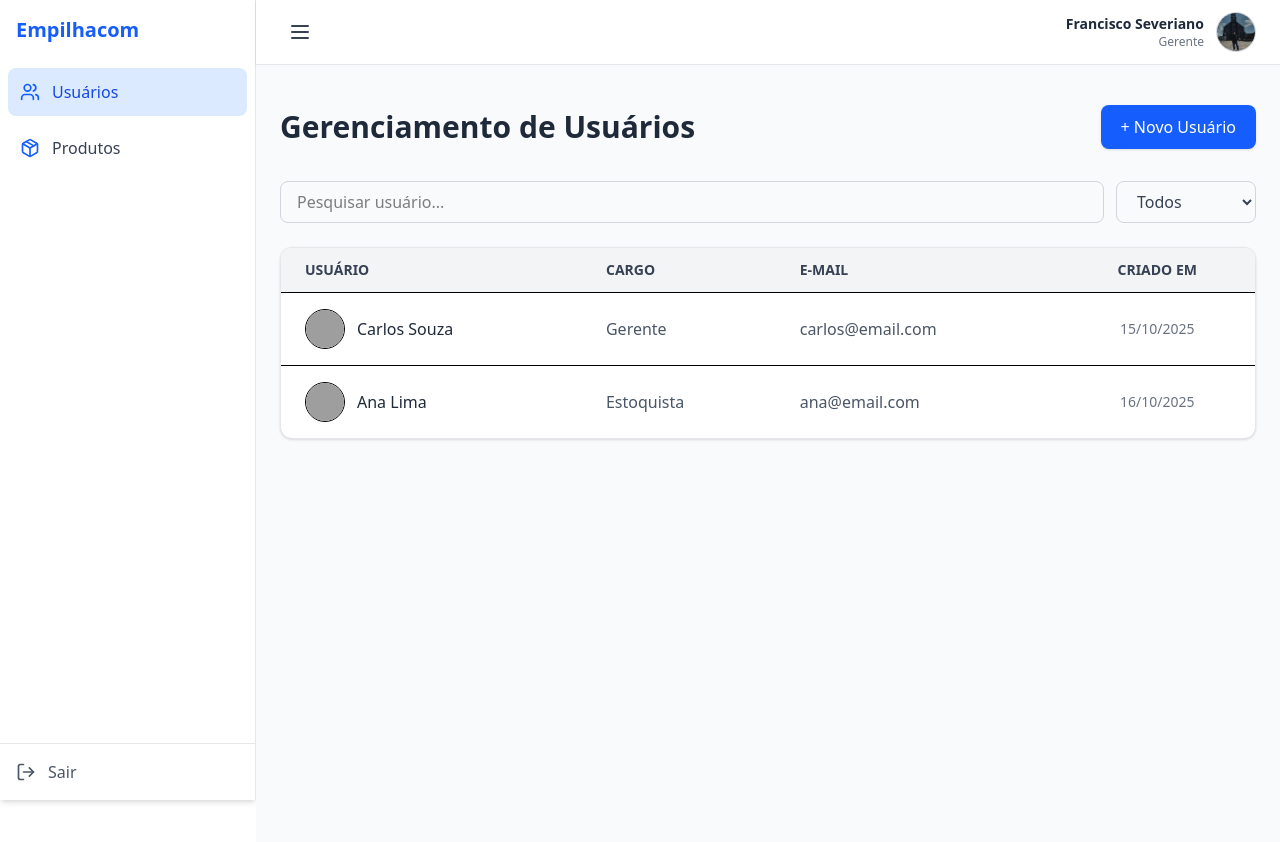
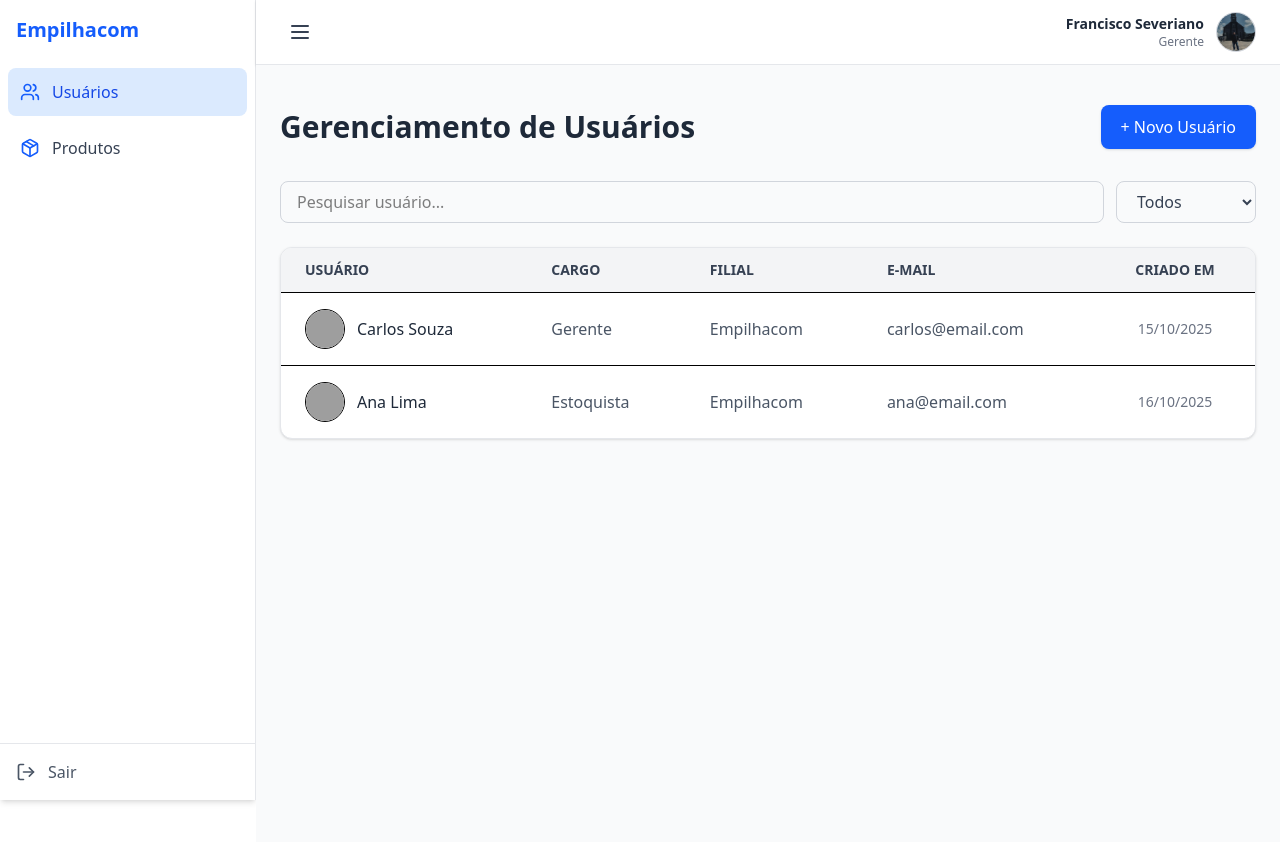
Before and after one commit to francisco328react/SISTEMA-ESTOQUE-FRONTNED, a React (Vite) app: page /dashboard/users in a window 1280 px wide. Shown: the top 842 px of the page. Built offline with nearby package versions, Linux system fonts and the light colour scheme; grey boxes are pictures that could not be loaded.

Commit message:
refactor: adicionando o dado Filial a lista de usuários

```diff
--- a/src/pages/Dashboard/Users.tsx
+++ b/src/pages/Dashboard/Users.tsx
@@ -60,6 +60,7 @@ export function Users() {
               <tr>
                 <th className="px-6 py-3 font-semibold">Usuário</th>
                 <th className="px-6 py-3 font-semibold">Cargo</th>
+                <th className="px-6 py-3 font-semibold">Filial</th>
                 <th className="px-6 py-3 font-semibold">E-mail</th>
                 <th className="px-6 py-3 font-semibold text-center">Criado em</th>
               </tr>
@@ -84,6 +85,7 @@ export function Users() {
                     <td className="px-6 py-4 capitalize text-gray-600">
                       {user.role}
                     </td>
+                    <td className="px-6 py-4 text-gray-600">{user.branch}</td>
                     <td className="px-6 py-4 text-gray-600">{user.email}</td>
                     <td className="px-6 py-4 text-center text-gray-500 text-sm">
                       {new Date(user.createdAt).toLocaleDateString("pt-BR")}
```
